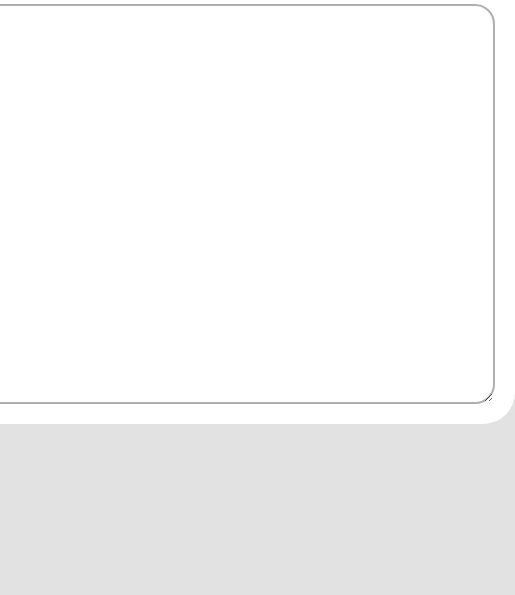
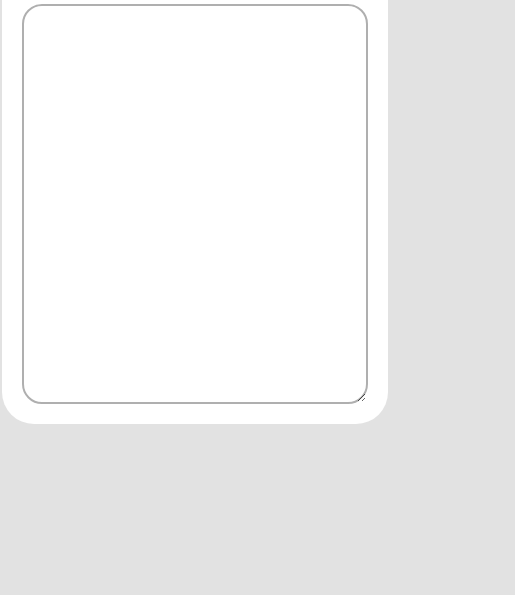
Before and after one commit to nareshkumarnandam/localStorageProject, a plain HTML site: page index.html in a window 390 px wide. Shown: the part 249-844 px from the top of the page, 515 px wide, since content can reach past the window. Drawn offline with Linux system fonts and the light colour scheme; a web font is replaced by a local one.

Commit message:
changes made

```diff
--- a/styles.css
+++ b/styles.css
@@ -38,3 +38,15 @@ main{
     padding: 30px;
     border: 2px solid rgb(175, 175, 175);
 }
+
+@media screen and (max-width: 900px) {
+    main{
+        padding: 2px;
+    }
+    .container{
+        width: 100%;
+    }
+    #textArea{
+        width: 100%;
+    }
+}
```
